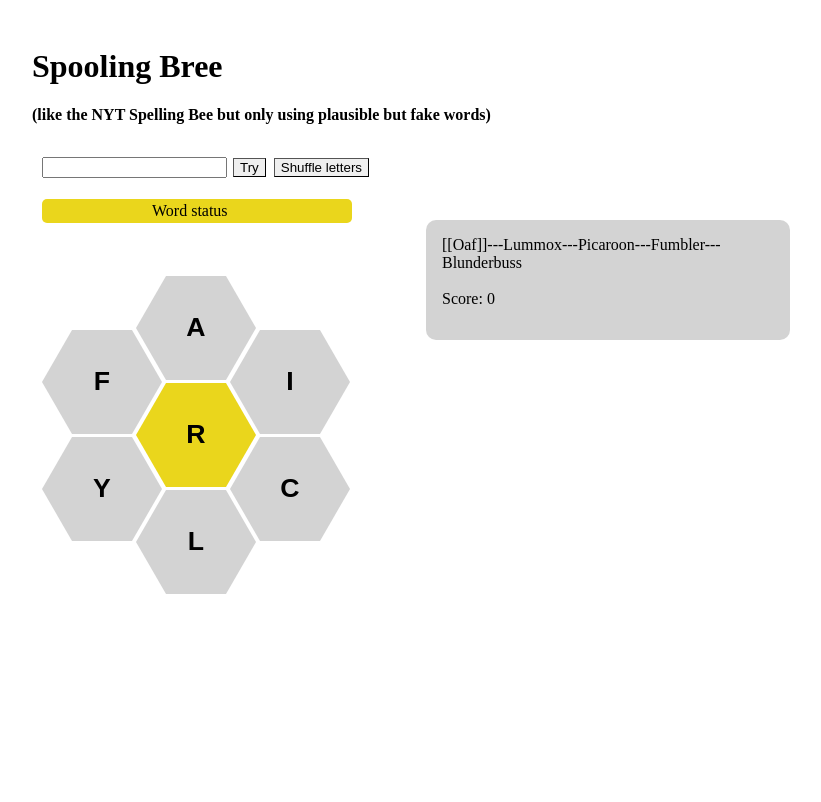
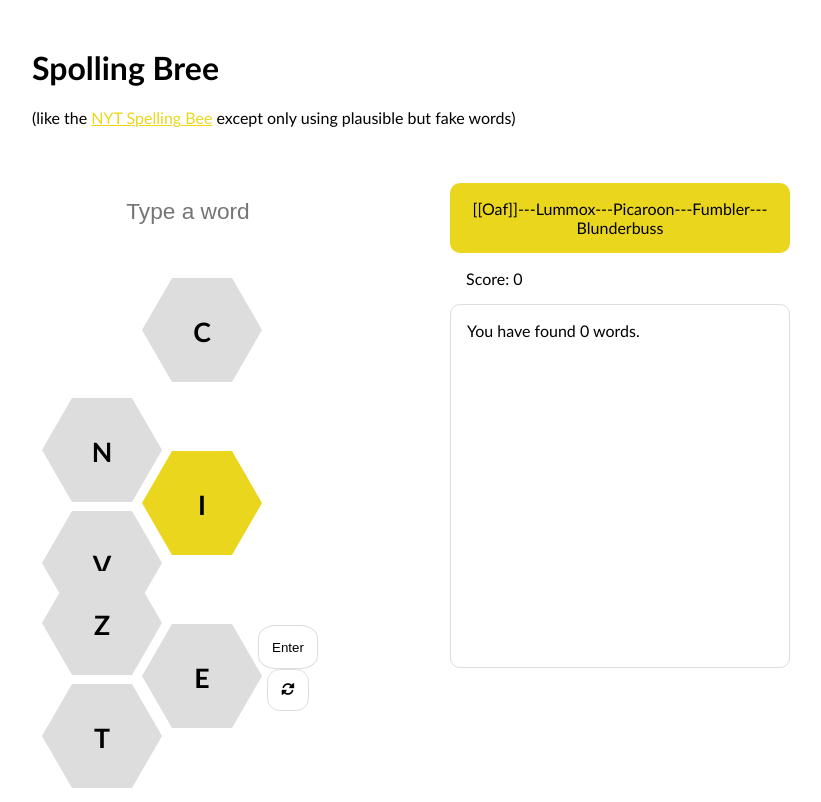
Before and after one commit to jminjie/spollingbree, a Flask app: page / in a window 1280 px wide. Shown: the whole page, without its empty margins (224-1045 px from the left). Before the commit the page ends 594 px from the top, so only its background shows below. Run offline with Flask 2, Linux system fonts and the light colour scheme; parts of the project's set-up code (start-up, migrations or seed data) failed here and were passed over.

Commit message:
Update UI and fix scoring

```diff
--- a/server.py
+++ b/server.py
@@ -9,7 +9,7 @@ from words import WordPlausibilityEvaluator
 
 app = Flask(__name__)
 
-LETTERS = 'raiclfy'
+LETTERS = 'icvtenz'
 
 @app.route('/', methods=['GET'])
 def root():
--- a/static/css/style.css
+++ b/static/css/style.css
@@ -1,12 +1,12 @@
 .hex {
     float: left;
-    margin-right: -26px;
-    margin-bottom: -50px;
+    margin-right: -20px;
+    margin-bottom: -44px;
 }
 .hex .left {
     float: left;
     width: 0;
-    border-right: 30px solid lightgrey;
+    border-right: 30px solid #DDDDDD;
     border-top: 52px solid transparent;
     border-bottom: 52px solid transparent;
 }
@@ -14,13 +14,13 @@
     float: left;
     width: 60px;
     height: 104px;
-    background: lightgrey;
+    background: #DDDDDD;
     text-align: center;
 }
 .hex .right {
     float: left;
     width: 0;
-    border-left: 30px solid lightgrey;
+    border-left: 30px solid #DDDDDD;
     border-top: 52px solid transparent;
     border-bottom: 52px solid transparent;
 }
@@ -58,16 +58,35 @@ body {
     padding: 3em;
     width: 60%;
     margin: auto;
+    font-family: "Trebuchet MS";
 }
 
 #scoreboard {
-    margin: 4em 0em 1em 0em;
+}
+
+#wordbox {
     padding: 1em 1em 1em 1em;
-    background: lightgrey;
+    border-radius: 10px;
+    border-style: solid;
+    border-width: thin;
+    border-color: #DDDDDD;
+    height: 330px;
+}
+
+#score {
+    padding: 1em 1em 1em 1em;
+}
+
+#rank {
+    text-align: center;
+    padding: 1em 0em 1em 0em;
+    background: #ead61c;
     border-radius: 10px;
 }
 
-#hive {
+#game {
+    text-align: center;
+    margin: 0 6em 0 0;
 }
 
 .column {
@@ -80,37 +99,71 @@ body {
 }
 
 .status{
-    margin: 20px 0 0 0;
-    padding: 3 0 3 110px;
-    width: 200px;
+    width: 50%;
+    margin: auto;
+    padding: 8 0 8 0px;
+    border-radius: 5px;
     background: #ead61c;
-    border-radius: 5px;
+    visibility: hidden;
 }
 
-.status-red {
-    margin: 20px 0 0 0;
-    padding: 3 0 3 110px;
-    width: 200px;
+.status-bad {
     background: #434343;
     color: white;
-    border-radius: 5px;
+}
+
+.rankstatus{
+    width: 30px;
+    margin: auto;
+    font-size: 16pt;
+    visibility: hidden;
+    padding: 0 0 8px 0;
+}
+
+
+#hive {
+    padding 1px 1px 1px 1px;
+    height: 400px;
 }
 
 button {
     border-width: 1;
-    margin: 2px;
+    background: white;
+    border-radius: 30%;
+    padding: 1em 1em 1em 1em;
+    border-color: #DDDDDD;
+    border-style: solid;
 }
+
+button:active {
+    background: #DDDDDD;
+}
+
+a {
+    color: #ead61c;
+}
+
+#wordinput {
+    border-width: 0;
+    font-size: 17pt;
+    caret-color: #ead61c;
+    text-align: center;
+    padding: 10px 0 0 0;
+}
+
+#wordinput:focus{
+    outline: none;
+}
+
 
 #letter1, #letter2, #letter3, #letter4, #letter5, #letter6 {
     font-size: 20pt;
-    font-family: Arial;
     text-transform: uppercase;
-    font-weight: bold
+    font-weight: bold;
 }
 
 #mid_letter {
     font-size: 20pt;
-    font-family: Arial;
     text-transform: uppercase;
     font-weight: bold
 }
--- a/static/js/main.js
+++ b/static/js/main.js
@@ -1,10 +1,15 @@
 function submitWord() {
-    let wordToTry = $('#wordinput').val();
+    let wordToTry = $('#wordinput').val().toLowerCase();
     if (wordToTry.length < 4) {
         return;
     }
     $('#wordinput').val('');
     console.log('trying', wordToTry);
+
+    if (allWords.includes(wordToTry)) {
+        updateStatus("Already found", true);
+        return;
+    }
 
     $.post("try/" + wordToTry,
         function(data, status){
@@ -15,17 +20,27 @@ function submitWord() {
             if (data == 'bad') {
                 updateStatus("Implausible", true);
             } else if (data == 'good') {
-                updateStatus("Plausible word", false);
-                scoreWord(wordToTry);
+                scoreWord(wordToTry, false);
+                updateStatus("Plausible word (+" + getPoints(wordToTry, false) + ")", false);
             } else if (data == 'pangram') {
-                updateStatus("Pangram!", false);
-                scoreWord(wordToTry);
+                updateStatus("Pangram! (+" + getPoints(wordToTry, true) + ")", false);
+                scoreWord(wordToTry, true);
             } else if (data == 'real') {
                 updateStatus("Actual word", true);
             } else if (data == 'wrong') {
                 updateStatus("Wrong letters", true);
             }
         });
+}
+
+function getPoints(word, pangram) {
+    if (word.length == 4) {
+        return 1;
+    } else if (pangram) {
+        return word.length + 7;
+    } else {
+        return word.length;
+    }
 }
 
 $(document).ready(function() {
@@ -41,27 +56,53 @@ $(document).on("keypress", function (e) {
         $("#wordinput").blur();
     } else {
         $("#wordinput").focus();
+        $('#wordinput').attr("placeholder", "");
     }
 });
 
+function showRankUp() {
+    $('.rankstatus').stop();
+    $('.rankstatus').css('visibility', 'visible');
+    $('.rankstatus').css('opacity', '1');
+    $('.rankstatus').animate({'opacity': 0}, 1500, function(){
+        $('.rankstatus').css('opacity', '1');
+        $('.rankstatus').css('visibility', 'hidden');
+    });
+}
 
 function updateStatus(message, error) {
+    $('#status').text(message);
+    $('#status').stop();
+    $('#status').css('visibility', 'visible');
+    $('#status').css('opacity', '1');
     if (error) {
-        $("#status" ).effect("shake");
-        $("#status" ).removeClass("status")
-        $("#status" ).addClass("status-red")
+        $('#status').effect("shake");
+        $('#status').addClass("status-bad")
+
+        $('#status').animate({'opacity': 0}, 1500, function(){
+            $('#status').css('opacity', '1');
+            $('#status').css('visibility', 'hidden');
+        });
     } else {
-        $("#status" ).removeClass("status-red")
-        $("#status" ).addClass("status")
+        $('#status').removeClass("status-bad")
+
+        $('#status').animate({'opacity': 0}, 1500, function(){
+            $('#status').css('opacity', '1');
+            $('#status').css('visibility', 'hidden');
+        });
     }
-    $('#status').text(message);
 }
 
 var savedLetters = null;
 
 function shuffleHexagon() {
     if (savedLetters != null) {
-        refreshHexagon(savedLetters);
+        for (let i = 1; i < 7; i++) {
+            $('#letter' + i ).animate({'opacity': 0}, 150, function(){
+                refreshHexagon(savedLetters);
+                $('#letter' + i).animate({'opacity': 1}, 300);
+            });
+        }
     }
 }
 
@@ -88,28 +129,66 @@ function refreshHexagon(letters) {
     }
 }
 
-var words = []
-var points = 0
+var words = [];
+var points = 0;
+var numWords = 0;
+var allWords = []
 
-function scoreWord(word) {
+const RANK_NAMES = ['Oaf', 'Lummox', 'Picaroon', 'Fumbler', 'Blunderbuss'];
+const RANK_THRESHOLDS = [0, 15, 30, 45, 60]
+
+function scoreWord(word, pangram) {
     $("#wordlist").append('<li>' + word + '</li>');
-    points += word.length
+    allWords.push(word);
+    let additionalPoints = getPoints(word, pangram);
+    for (let i = 1; i < RANK_THRESHOLDS.length; i++) {
+        if (points < RANK_THRESHOLDS[i] && points+additionalPoints >= RANK_THRESHOLDS[i]) {
+            showRankUp();
+        }
+    }
+
+    let highestThreshold = RANK_THRESHOLDS[RANK_THRESHOLDS.length - 1];
+    if (points < highestThreshold && points+additionalPoints >= highestThreshold) {
+        console.log("Trigger fireworks!");
+        alert("Congratulations you've done it you absolute fool!!!");
+        setTimeout(function () {
+            console.log("Stop fireworks!");
+        }, 3000)
+    }
+    points += getPoints(word, pangram);
+    numWords += 1;
     updateScoreboard();
 }
 
+function formatRankName(rank) {
+    var formattedString=
+        ((rank == 0) ? '[[' + RANK_NAMES[0] + ']]' : RANK_NAMES[0]) + '---' +
+        ((rank == 1) ? '[[' + RANK_NAMES[1] + ']]' : RANK_NAMES[1]) + '---' +
+        ((rank == 2) ? '[[' + RANK_NAMES[2] + ']]' : RANK_NAMES[2]) + '---' +
+        ((rank == 3) ? '[[' + RANK_NAMES[3] + ']]' : RANK_NAMES[3]) + '---' +
+        ((rank == 4) ? '[[' + RANK_NAMES[4] + ']]' : RANK_NAMES[4]);
+
+    return formattedString;
+}
+
 function updateScoreboard() {
-    if (points > 110) {
-        $("#rank").text('Oaf---Lummox---Picaroon---Fumbler---[[Blunderbuss]]');
-    } else if (points > 90) {
-        $("#rank").text('Oaf---Lummox---Picaroon---[[Fumbler]]---Blunderbuss');
-    } else if (points > 60) {
-        $("#rank").text('Oaf---Lummox---[[Picaroon]]---Fumbler---Blunderbuss');
-    } else if (points > 30) {
-        $("#rank").text('Oaf---[[Lummox]]---Picaroon---Fumbler---Blunderbuss');
-    } else {
-        $("#rank").text('[[Oaf]]---Lummox---Picaroon---Fumbler---Blunderbuss');
+    if (points >= RANK_THRESHOLDS[4]) {
+        $("#rank").text(formatRankName(4));
+    } else if (points >= RANK_THRESHOLDS[3]) {
+        $("#rank").text(formatRankName(3));
+    } else if (points >= RANK_THRESHOLDS[2]) {
+        $("#rank").text(formatRankName(2));
+    } else if (points >= RANK_THRESHOLDS[1]) {
+        $("#rank").text(formatRankName(1));
+    } else if (points >= RANK_THRESHOLDS[0]) {
+        $("#rank").text(formatRankName(0));
     }
     $("#points").text(points)
+    if (numWords != 1) {
+        $("#numwords").text(numWords + " words")
+    } else {
+        $("#numwords").text(numWords + " word")
+    }
 }
 
 function shuffle(array) {
--- a/templates/game.html
+++ b/templates/game.html
@@ -1,7 +1,6 @@
-<input id="wordinput" type="word"></input>
-<button onclick="submitWord()" id="submit">Try</button>
-<button onclick="shuffleHexagon()" id="shuffle">Shuffle letters</button>
+<div id="game">
 <div id="status" class="status">Word status</div>
+<input id="wordinput" placeholder="Type a word" type="word"></input>
 <div id="hive">
     <div class="hex-row">
         <div class="hex hide"><div class="left"></div><div class="middle"></div><div class="right"></div></div>
@@ -18,4 +17,8 @@
         <div class="hex even"><div class="left"></div><div class="middle"><br><br><span id="letter5">X</span></div><div class="right"></div></div>
         <div class="hex"><div class="left"></div><div class="middle"><br><br><span id="letter6">X</span></div><div class="right"></div></div>
     </div>
+<br>
 </div>
+<button onclick="submitWord()" id="submit">Enter</button>
+<button onclick="shuffleHexagon()" id="shuffle"><i class="fas fa-sync-alt"></i></button>
+</div>
--- a/templates/index.html
+++ b/templates/index.html
@@ -3,16 +3,19 @@
         <link rel="apple-touch-icon" sizes="180x180" href="{{ url_for('static',filename='apple-touch-icon.png') }}">
         <link rel="icon" type="image/png" sizes="32x32" href="{{ url_for('static',filename='favicon-32x32.png') }}">
         <link rel="icon" type="image/png" sizes="16x16" href="{{ url_for('static',filename='favicon-16x16.png') }}">
+
         <script src="https://code.jquery.com/jquery-3.6.0.min.js" integrity="sha256-/xUj+3OJU5yExlq6GSYGSHk7tPXikynS7ogEvDej/m4=" crossorigin="anonymous"></script>
         <script src="https://code.jquery.com/ui/1.13.0/jquery-ui.min.js" integrity="sha256-hlKLmzaRlE8SCJC1Kw8zoUbU8BxA+8kR3gseuKfMjxA=" crossorigin="anonymous"></script>
+
+        <link rel="stylesheet" href="{{ url_for('static', filename='css/style.css') }}">
+        <link rel="stylesheet" href="https://cdnjs.cloudflare.com/ajax/libs/font-awesome/6.0.0-beta3/css/all.min.css">
+        <script src="{{ url_for('static', filename='js/confetti.js') }}"></script>
         <script src="{{ url_for('static', filename='js/main.js') }}"></script>
-        <link rel="stylesheet" href="{{ url_for('static', filename='css/style.css') }}">
-
     </head>
-    <title>Spooling Bree</title>
-    <h1>Spooling Bree</h1>
-    <h4>(like the NYT Spelling Bee but only using plausible but fake words)</h4>
+    <title>Spolling Bree</title>
+    <h1>Spolling Bree</h1>
     <body>
+        <p>(like the <a href="https://www.nytimes.com/puzzles/spelling-bee">NYT Spelling Bee</a> except only using plausible but fake words)</p>
         <div class="row">
           <div class="column">
         {% include 'game.html' %}
--- a/templates/scoreboard.html
+++ b/templates/scoreboard.html
@@ -1,6 +1,8 @@
 <div id="scoreboard">
+    <div class="rankstatus"><i class="far fa-star"></i></i></div>
     <div id="rank"></div>
-    <br>
-    Score: <span id="points"></span>
-    <ul id="wordlist"></ul>
+    <div id="score">Score: <span id="points"></span></div>
+    <div id="wordbox">You have found <span id="numwords">0 words</span>.
+        <ul id="wordlist"></ul>
+    </div>
 </div>
--- a/words.py
+++ b/words.py
@@ -56,6 +56,7 @@ class WordPlausibilityEvaluator:
         if word[0] != '*' or word[-1] != '*':
             print('Word must begin and end with * character')
             return
+        # TODO: use the average score of the possible words given the letters
         return self.eval_word(word) > 50
 
     def is_word(self, word):
```
Also changed, not shown: README.md.
